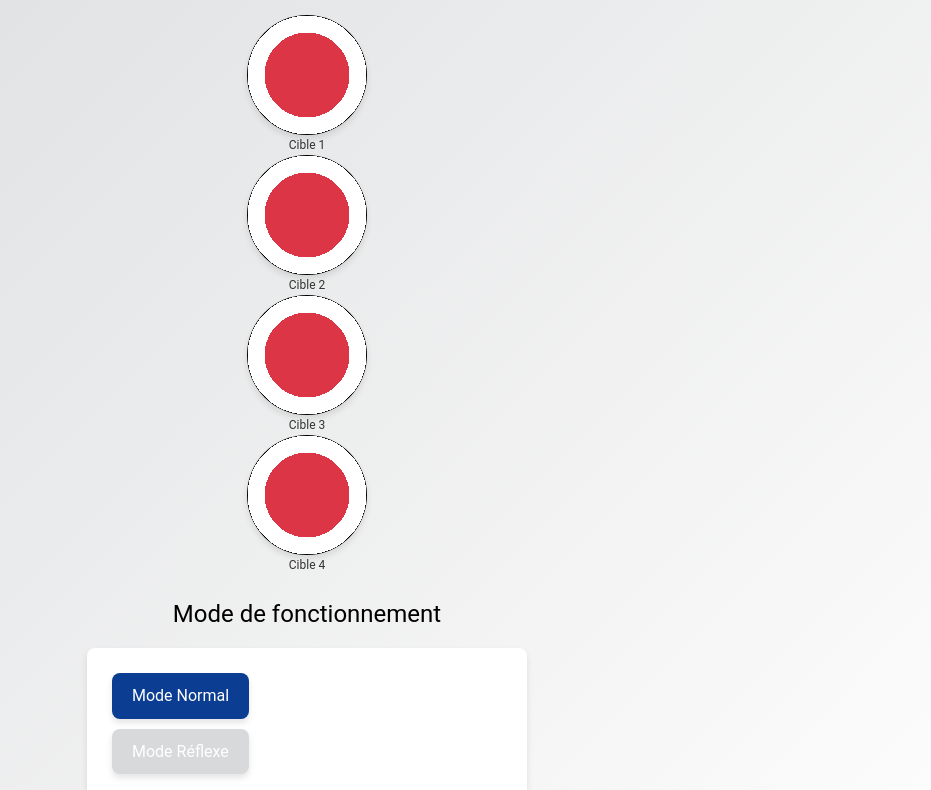
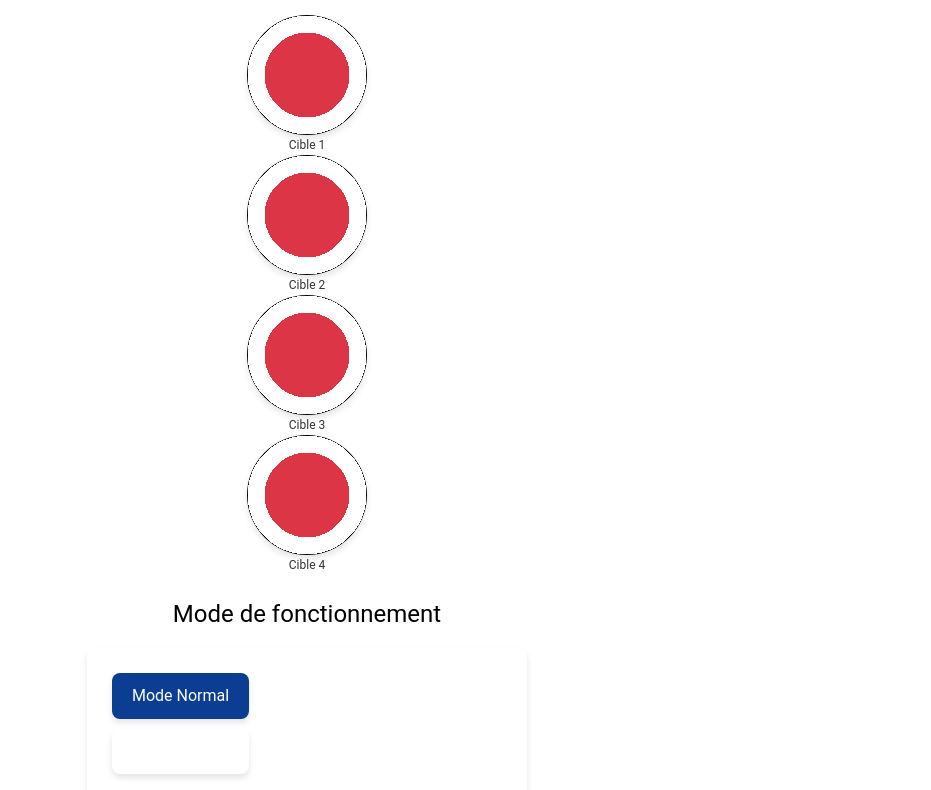
Before and after one commit to MarlinDotic/Site-html, a plain HTML site: page index.html in a window 1280 px wide. Shown: the part 333-1123 px from the top of the page, without its empty margins (333-1264 px from the left). Drawn offline with Linux system fonts and the light colour scheme.

Commit message:
Fix syntax errors in index.html
Corrected syntax errors in CSS variables and HTML structure.

```diff
--- a/index.html
+++ b/index.html
@@ -8,8 +8,8 @@
         :root {
             --primary-color: #0B3D92;
             --primary-hover: #000000;
-            --secondary-color: #D8D9DB;
-            --background-color: #D8D9DB;
+            --secondary-color: ##F5F5F5;
+            --background-color: ##F5F5F5;
             --text-color: #000000;
             --accent-color: #F7D24C;
             --border-radius: 8px;
```
